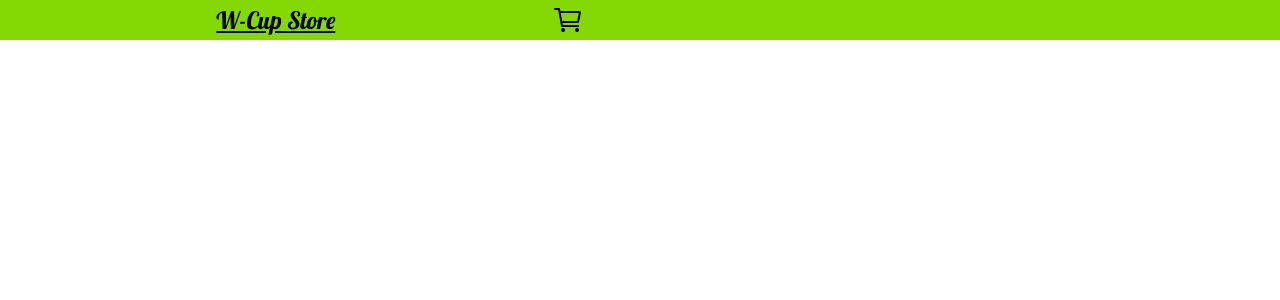
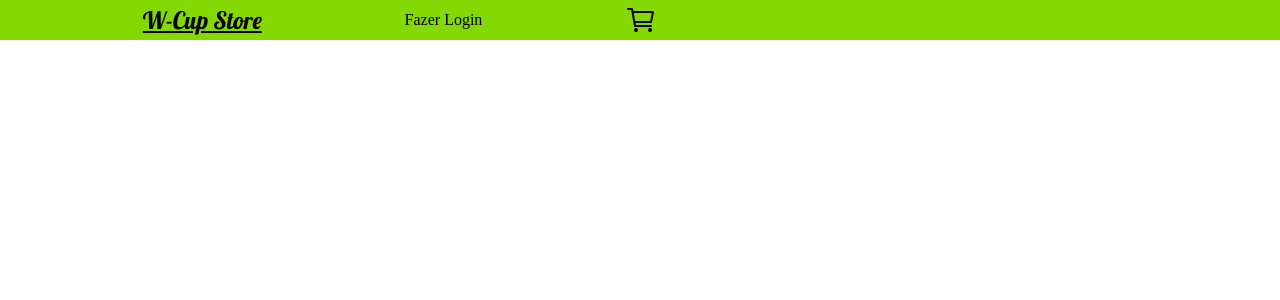
Before and after one commit to RobinsonXavier/projeto14-Cup-Mart-front, a React (Create React App) app: page / in a window 1280 px wide. Shown: the top 300 px of the page. Built offline with nearby package versions, Linux system fonts and the light colour scheme.

Commit message:
committing changes to not give error

```diff
--- a/src/components/Topbar/Topbar.js
+++ b/src/components/Topbar/Topbar.js
@@ -53,6 +53,11 @@ export default function Topbar (){
                         </div>
                     </Link>
                     {/* <RenderNameUser/> */}
+                    <Link to={"/login"}>
+                        <div>
+                            <p>Fazer Login</p>
+                        </div>
+                    </Link>
                     <Link to ={"/cart"}>
                         <div>
                             <ion-icon name="cart-outline"></ion-icon>
```
